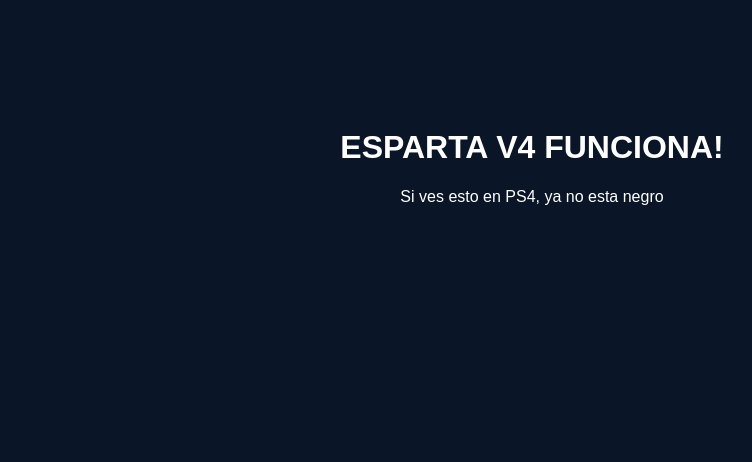
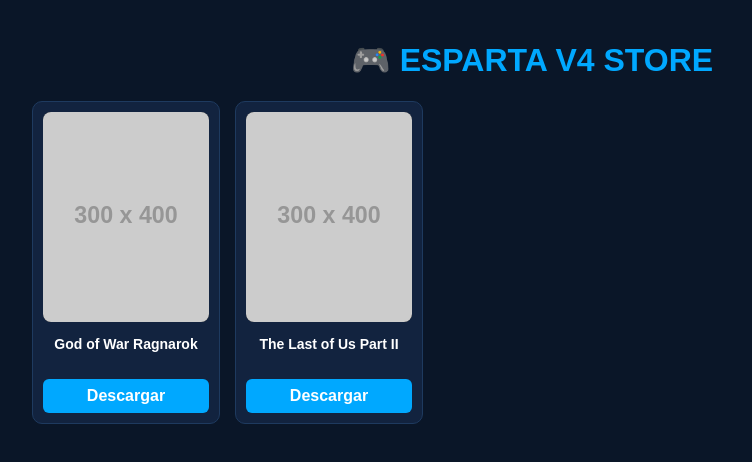
Before and after one commit to doraemonps437-ship-it/Esparta-store, a plain HTML site: page index.html in a window 1280 px wide. Shown: the whole page, without its empty margins (108-860 px from the left). Drawn offline with Linux system fonts and the light colour scheme; placeholder pictures from the web are drawn by us.

Commit message:
Update index.html

```diff
--- a/index.html
+++ b/index.html
@@ -1,5 +1,36 @@
 <!DOCTYPE html>
-<html><body style="background:#0a1628;color:white;text-align:center;padding-top:100px;font-family:Arial">
-<h1>ESPARTA V4 FUNCIONA!</h1>
-<p>Si ves esto en PS4, ya no esta negro</p>
-</body></html>
+<html>
+<head>
+<meta charset="UTF-8">
+<title>ESPARTA V4</title>
+<style>
+body{background:#0a1628;color:white;font-family:Arial;margin:0;padding:20px}
+h1{text-align:center;color:#00a8ff}
+.grid{display:grid;grid-template-columns:repeat(auto-fill,minmax(160px,1fr));gap:15px;max-width:1000px;margin:0 auto}
+.card{background:#12233f;border-radius:10px;padding:10px;text-align:center;border:1px solid #1e3a5f}
+.card img{width:100%;height:210px;object-fit:cover;border-radius:8px;background:#000}
+.card h3{font-size:14px;margin:10px 0 8px;height:35px;overflow:hidden}
+.btn{background:#00a8ff;color:white;border:none;padding:8px 0;width:100%;border-radius:6px;font-weight:bold;display:block;text-decoration:none}
+</style>
+</head>
+<body>
+<h1>🎮 ESPARTA V4 STORE</h1>
+<div class="grid">
+
+<!-- JUEGO 1 - COPIA Y PEGA ESTO PARA AGREGAR MÁS -->
+<div class="card">
+<img src="https://via.placeholder.com/300x400?text=PORTADA">
+<h3>God of War Ragnarok</h3>
+<a class="btn" href="LINK_DE_TU_JUEGO.pkg">Descargar</a>
+</div>
+
+<!-- JUEGO 2 -->
+<div class="card">
+<img src="https://via.placeholder.com/300x400?text=PORTADA">
+<h3>The Last of Us Part II</h3>
+<a class="btn" href="LINK_DE_TU_JUEGO.pkg">Descargar</a>
+</div>
+
+</div>
+</body>
+</html>
```
